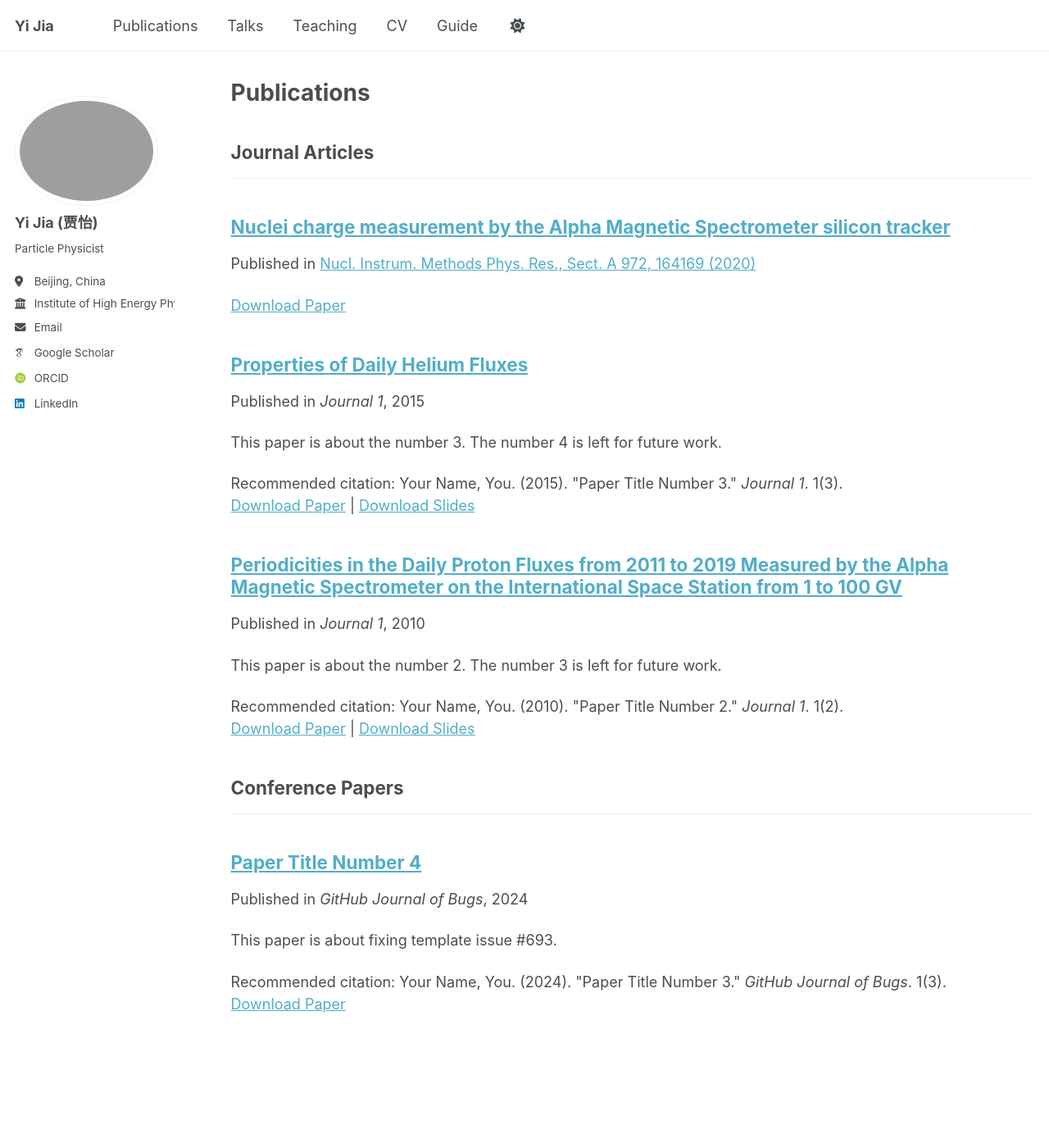
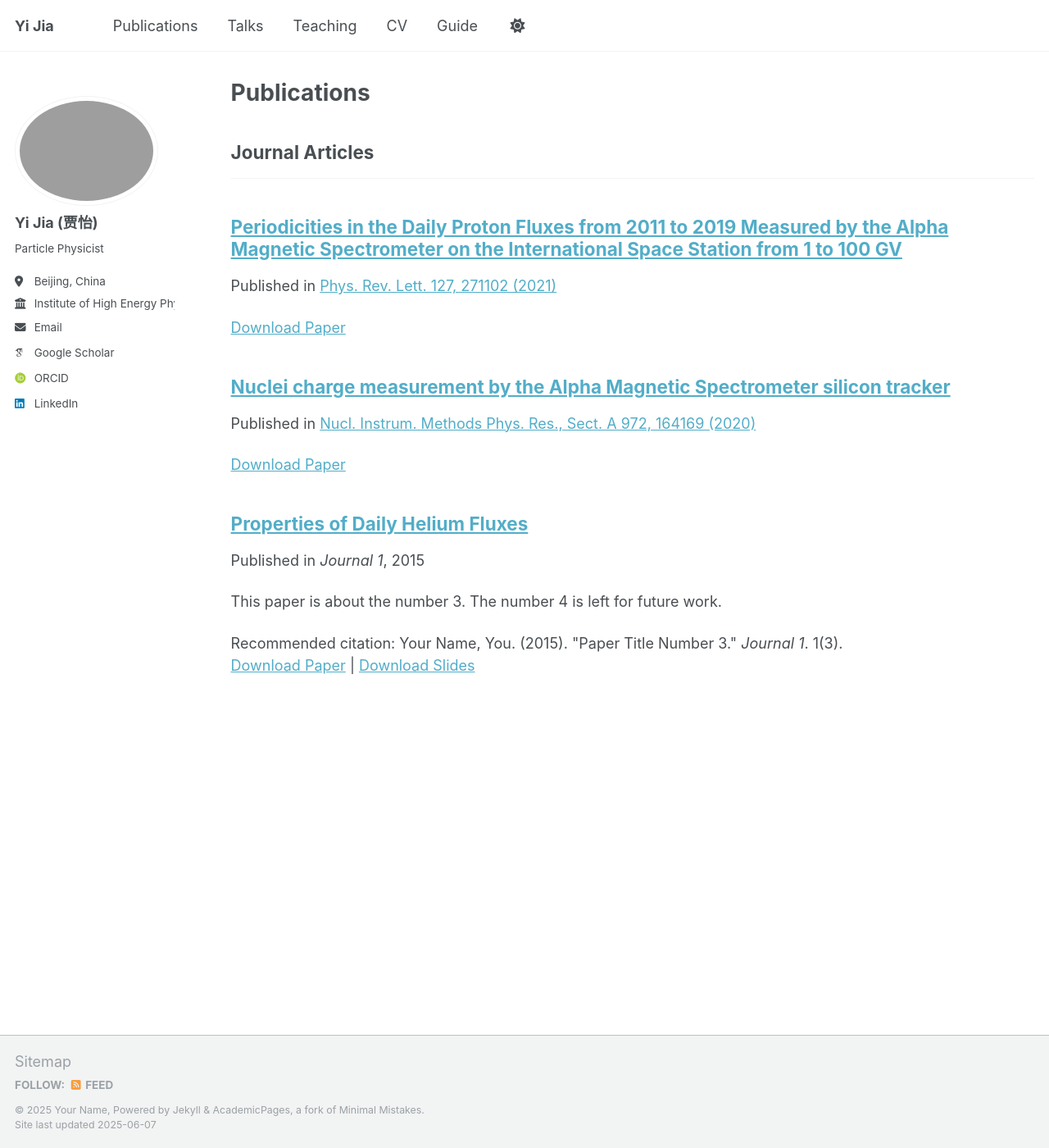
Before and after one commit to yijia-hep/yijia-hep, a Jekyll site: the page built from _pages/publications.html, in a window 1280 px wide and 1400 px high. Shown: the whole window at 82% size. Built offline with Jekyll 4.4.1, drawn with Linux system fonts in a browser that asks for light colours; some web fonts are replaced.

Commit message:
no messega

```diff
--- a/_publications/2021-12-27-paper-title-number-2.md
+++ b/_publications/2021-12-27-paper-title-number-2.md
@@ -3,12 +3,8 @@ title: "Periodicities in the Daily Proton Fluxes from 2011 to 2019 Measured by t
 collection: publications
 category: manuscripts
 permalink: /publication/2010-10-01-paper-title-number-2
-excerpt: 'This paper is about the number 2. The number 3 is left for future work.'
-date: 2010-10-01
-venue: 'Journal 1'
-slidesurl: 'http://academicpages.github.io/files/slides2.pdf'
 paperurl: 'http://academicpages.github.io/files/paper2.pdf'
-citation: 'Your Name, You. (2010). &quot;Paper Title Number 2.&quot; <i>Journal 1</i>. 1(2).'
 ---
+Published in [Phys. Rev. Lett. 127, 271102 (2021)](https://doi.org/10.1103/PhysRevLett.127.271102)
 
 The contents above will be part of a list of publications, if the user clicks the link for the publication than the contents of section will be rendered as a full page, allowing you to provide more information about the paper for the reader. When publications are displayed as a single page, the contents of the above "citation" field will automatically be included below this section in a smaller font.
--- a/_publications/2024-02-17-paper-title-number-4.md
+++ /dev/null
@@ -1,13 +0,0 @@
----
-title: "Paper Title Number 4"
-collection: publications
-category: conferences
-permalink: /publication/2024-02-17-paper-title-number-4
-excerpt: 'This paper is about fixing template issue #693.'
-date: 2024-02-17
-venue: 'GitHub Journal of Bugs'
-paperurl: 'http://academicpages.github.io/files/paper3.pdf'
-citation: 'Your Name, You. (2024). &quot;Paper Title Number 3.&quot; <i>GitHub Journal of Bugs</i>. 1(3).'
----
-
-The contents above will be part of a list of publications, if the user clicks the link for the publication than the contents of section will be rendered as a full page, allowing you to provide more information about the paper for the reader. When publications are displayed as a single page, the contents of the above "citation" field will automatically be included below this section in a smaller font.
```
